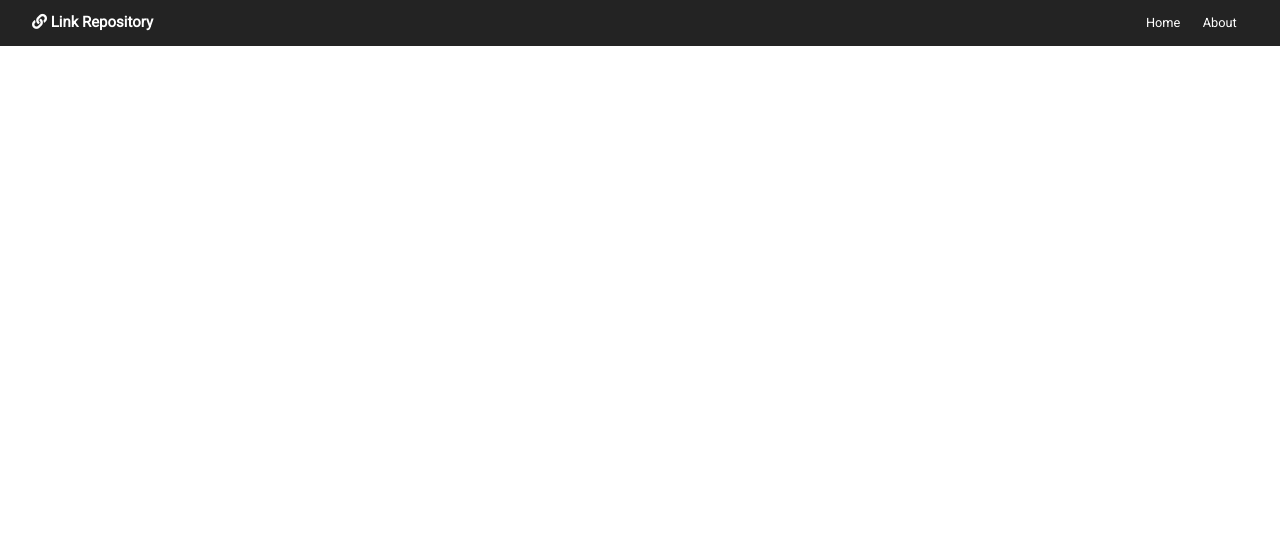
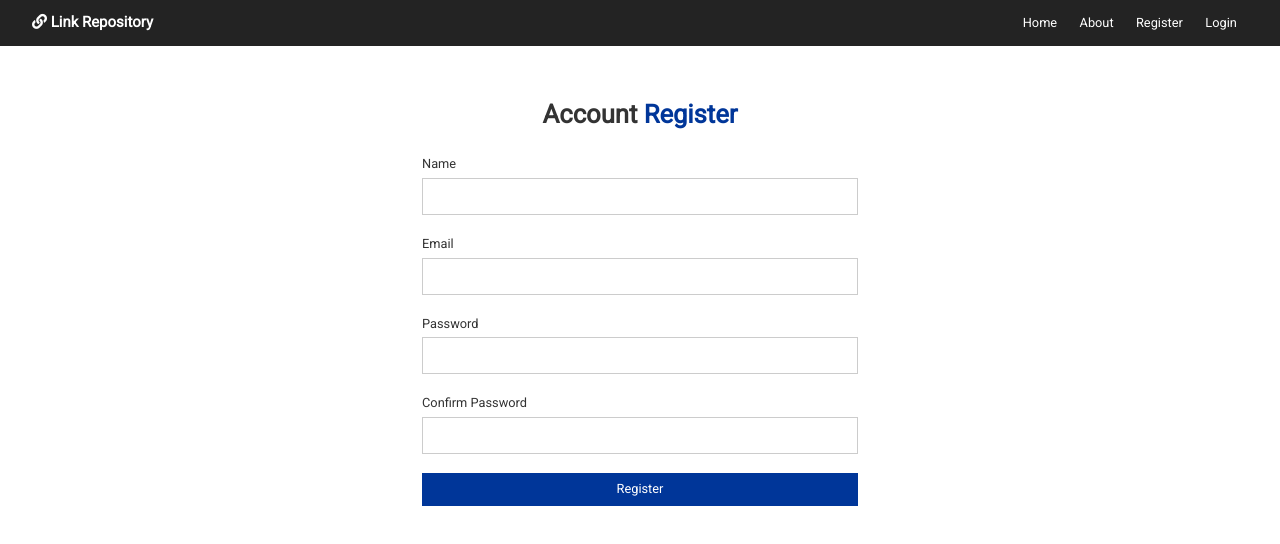
Before and after one commit to uwisemohamed14/contact-repository, a React (Create React App) app in the folder client/: page /register in a window 1280 px wide. Shown: the top 544 px of the page. Built offline with nearby package versions, Linux system fonts and the light colour scheme.

Commit message:
Login and Register form validation done

```diff
--- a/client/src/App.js
+++ b/client/src/App.js
@@ -3,27 +3,37 @@
 import Navbar from './components/layout/Navbar';
 import About from './components/pages/About';
 import Home from './components/pages/Home';
-
+import Register from './components/auth/Register';
+import Login from './components/auth/Login';
+import Alerts from './components/layout/Alerts';
 import LinkState from './context/link/LinkState';
+import AuthState from './context/auth/AuthState';
+import AlertState from './context/alert/AlertState';
 
 import './App.css';
 
 const App = () => {
   return (
+    <AuthState>
       <LinkState>
+      <AlertState>
           <Router>
             <Fragment>
               <Navbar/>
               <div className="container">
+                <Alerts/>
                 <Switch>
                   <Route exact path='/' component={Home}/>
                   <Route exact path='/about' component={About}/>
-
+                  <Route exact path='/register' component={Register}/>
+                  <Route exact path='/login' component={Login}/>
                 </Switch>
               </div>
             </Fragment>
           </Router>
+        </AlertState>
       </LinkState>
+    </AuthState>
 
   );
 }
--- /dev/null
+++ b/client/src/components/auth/Login.js
@@ -0,0 +1,39 @@
+import React, { useState }from 'react';
+
+const Login = () => {
+    const [user, setUser] = useState({
+        email: '',
+        password: '',
+    });
+    const {email, password}= user;
+
+    const onChange = e => setUser({
+        ...user, [e.target.name]: e.target.value
+    });
+
+    const loginSubmit = e => {
+        e.preventDefault();
+        console.log('Login Submit');
+    }
+
+    return (
+        <div className='form-container'>
+            <h1> Account <span className="text-primary">Login</span></h1>
+            <form onSubmit={loginSubmit}>
+                <div className="form-group">
+                    <label htmlFor="email"> Email </label>
+                    <input type="email" name="email" value={email} onChange={onChange}/>
+                </div>
+                <div className="form-group">
+                    <label htmlFor="password"> Password </label>
+                    <input type="password" name="password" value={password} onChange={onChange}/>
+                </div>
+
+                <input type="submit" value="Login" className="btn btn-primary btn-block"/>
+            </form>
+
+        </div>
+    )
+}
+
+export default Login;
--- /dev/null
+++ b/client/src/components/auth/Register.js
@@ -0,0 +1,59 @@
+import React, { useState, useContext }from 'react';
+import AlertContext from '../../context/alert/alertContext';
+
+const Register = () => {
+    const alertContext = useContext(AlertContext);
+
+    const {setAlert} = alertContext;
+
+    const [user, setUser] = useState({
+        name: '',
+        email: '',
+        password: '',
+        password2: ''
+    });
+    const {name, email, password, password2}= user;
+
+    const onChange = e => setUser({
+        ...user, [e.target.name]: e.target.value
+    });
+
+    const onSubmit = e => {
+        e.preventDefault();
+        if(password!== password2){
+            setAlert('Passwords do not match')
+        }
+        else{
+            console.log('Register Submit');
+
+        }
+    }
+
+    return (
+        <div className='form-container'>
+            <h1> Account <span className="text-primary"> Register</span></h1>
+            <form onSubmit={onSubmit}>
+                <div className="form-group">
+                    <label htmlFor="name"> Name </label>
+                    <input type="text" name="name" value={name} onChange={onChange} required/>
+                </div>
+                <div className="form-group">
+                    <label htmlFor="email"> Email </label>
+                    <input type="email" name="email" value={email} onChange={onChange} required/>
+                </div>
+                <div className="form-group">
+                    <label htmlFor="password"> Password </label>
+                    <input type="password" name="password" value={password} onChange={onChange} required  minLength="6"/>
+                </div>
+                <div className="form-group">
+                    <label htmlFor="password2"> Confirm Password </label>
+                    <input type="password" name="password2" value={password2} onChange={onChange} required minLength="6"/>
+                </div>
+                <input type="submit" value="Register" className="btn btn-primary btn-block"/>
+            </form>
+
+        </div>
+    )
+}
+
+export default Register
--- /dev/null
+++ b/client/src/components/layout/Alerts.js
@@ -0,0 +1,14 @@
+import React, {useContext} from 'react'
+import AlertContext from '../../context/alert/alertContext';
+const Alerts = () => {
+    const alertContext = useContext(AlertContext);
+    return (
+        alertContext.alerts.length > 0 && alertContext.alerts.map(alert => (
+            <div key={alert.id} className={`alert alert-${alert.type}`}>
+                <i className='fas fa-info-circle'/> {alert.msg}
+            </div>
+        ))
+    )
+};
+
+export default Alerts
--- a/client/src/components/layout/Navbar.js
+++ b/client/src/components/layout/Navbar.js
@@ -1,6 +1,7 @@
 import React from 'react'
 import PropTypes from 'prop-types';
 import {Link} from 'react-router-dom';
+import Login from '../auth/Login';
 
 const Navbar = ({ title, icon }) => {
     return (
@@ -14,6 +15,12 @@
                 </li>
                 <li>
                     <Link to='/about'> About </Link>
+                </li>
+                <li>
+                    <Link to='/register'> Register </Link>
+                </li>
+                <li>
+                    <Link to='/login'> Login </Link>
                 </li>
             </ul>
 
--- /dev/null
+++ b/client/src/context/alert/AlertState.js
@@ -0,0 +1,33 @@
+import React, { useReducer } from 'react';
+import AlertContext from './alertContext'; //Try small l if dont work
+import alertReducer from './alertReducer';
+import uuid from 'uuid';
+import {
+    SET_ALERT,
+    REMOVE_ALERT
+} from '../types';
+
+const AlertState = props => {
+    const initialState = [];
+
+    const [state, dispatch] = useReducer(alertReducer, initialState);
+
+    //Set Alert
+
+    const setAlert = (msg, type, timeout=5000) => {
+        const id=uuid.v4();
+        dispatch({
+            type: SET_ALERT, payload: {msg, type, id}
+        });
+
+        setTimeout(() => dispatch({type: REMOVE_ALERT, payload: id}), timeout)
+    }
+    return (
+        <AlertContext.Provider value={{alerts: state,
+        setAlert}}>
+            { props.children }
+        </AlertContext.Provider>
+    )
+};
+
+export default AlertState;
--- /dev/null
+++ b/client/src/context/alert/alertContext.js
@@ -0,0 +1,5 @@
+import {createContext} from 'react';
+
+const alertContext = createContext();
+
+export default alertContext;
--- /dev/null
+++ b/client/src/context/alert/alertReducer.js
@@ -0,0 +1,12 @@
+import { SET_ALERT, REMOVE_ALERT } from '../types';
+
+export default (state, action) => {
+    switch(action.type) {
+        case SET_ALERT:
+            return [...state, action.payload];
+        case REMOVE_ALERT:
+            return state.filter(alert => alert.id !==action.payload);
+        default:
+            return state;
+    }
+}
--- /dev/null
+++ b/client/src/context/auth/AuthState.js
@@ -0,0 +1,52 @@
+import React, { useReducer } from 'react';
+import AuthContext from './authContext'; //Try small l if dont work
+import authReducer from './authReducer';
+import {
+    REGISTER_SUCCESS,
+    REGISTER_FAIL,
+    USER_LOADED,
+    AUTH_ERROR,
+    LOGIN_SUCCESS,
+    LOGIN_FAIL,
+    LOGOUT,
+    CLEAR_ERRORS
+} from '../types';
+
+const AuthState = props => {
+    const initialState = {
+        token: localStorage.getItem('token'),
+        isAuthenticated: null,
+        loading: true,
+        error: null,
+        user: null
+    };
+
+    const [state, dispatch] = useReducer(authReducer, initialState);
+
+    //All of the actions.
+
+    //Load User
+
+
+    //Register User
+
+
+    //Login User
+
+
+    //Logout
+
+
+    //Clear Errors
+    return (
+        <AuthContext.Provider value={{token: state.token,
+        isAuthenticated: state.isAuthenticated,
+        loading: state.loading,
+        user: state.user,
+        error: state.error}}>
+            { props.children }
+        </AuthContext.Provider>
+    )
+};
+
+export default AuthState;
--- /dev/null
+++ b/client/src/context/auth/authContext.js
@@ -0,0 +1,5 @@
+import {createContext} from 'react';
+
+const authContext = createContext();
+
+export default authContext;
--- a/client/src/context/types.js
+++ b/client/src/context/types.js
@@ -7,3 +7,11 @@
 export const CLEAR_FILTER = 'CLEAR_FILTER';
 export const SET_ALERT = 'SET_ALERT';
 export const REMOVE_ALERT = 'REMOVE_ALERT';
+export const REGISTER_SUCCESS = 'REGISTER_SUCCESS';
+export const REGISTER_FAIL = 'REGISTER_FAIL';
+export const USER_LOADED = 'USER_LOADED';
+export const AUTH_ERROR = 'AUTH_ERROR';
+export const LOGIN_SUCCESS = 'LOGIN_SUCCESS';
+export const LOGIN_FAIL = 'LOGIN_FAIL';
+export const LOGOUT = 'LOGOUT';
+export const CLEAR_ERRORS = 'CLEAR_ERRORS';
```
Also changed, not shown: client/src/context/auth/authReducer.js (added). Lines whose indentation alone changed are shown as unchanged.
